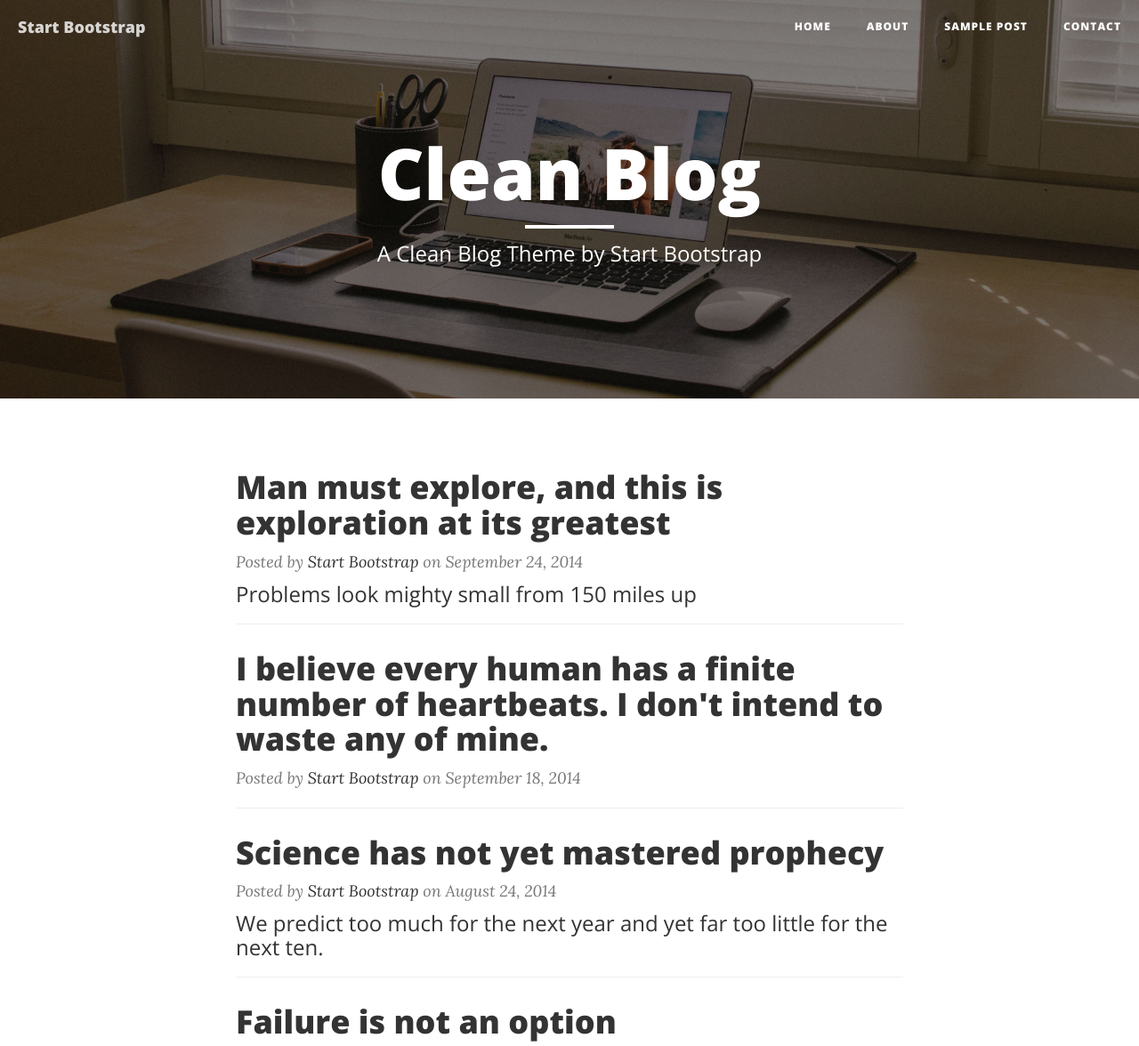
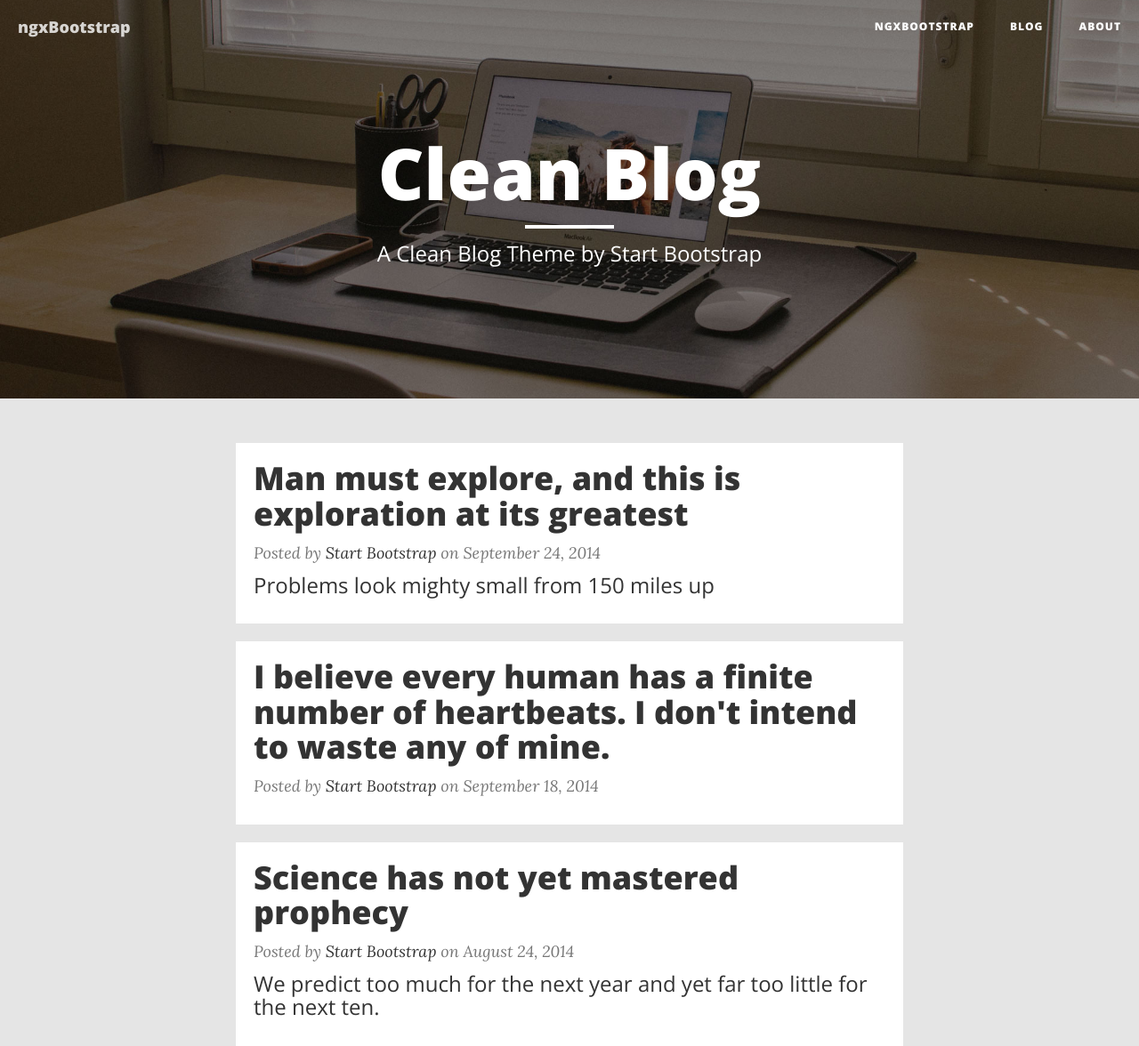
Before and after one commit to angular-esx/ngxbootstrap.io, a website: page index.html in a window 1280 px wide. Shown: the top 1176 px of the page at 89% size. Drawn offline with nearby package versions, Linux system fonts and the light colour scheme.

Commit message:
Update blog

```diff
--- a/app/blog.html
+++ b/app/blog.html
@@ -6,23 +6,20 @@
                     <span class="sr-only">Toggle navigation</span>
                     Menu <i class="fa fa-bars"></i>
                 </button>
-            <a class="navbar-brand" [routerLink]="['ListPost']">Start Bootstrap</a>
+            <a class="navbar-brand" [routerLink]="['ListPost']">ngxBootstrap</a>
         </div>
 
         <!-- Collect the nav links, forms, and other content for toggling -->
         <div class="collapse navbar-collapse" id="bs-example-navbar-collapse-1">
             <ul class="nav navbar-nav navbar-right">
                 <li>
-                    <a [routerLink]="['ListPost']">Home</a>
+                    <a href="landing.html">ngxBootstrap</a>
+                </li>
+                <li>
+                    <a [routerLink]="['ListPost']">Blog</a>
                 </li>
                 <li>
                     <a [routerLink]="['About']">About</a>
-                </li>
-                <li>
-                    <a [routerLink]="['Post', {id : 1}]">Sample Post</a>
-                </li>
-                <li>
-                    <a href="contact.html">Contact</a>
                 </li>
             </ul>
         </div>
@@ -33,8 +30,8 @@
 
 
 <!-- content -->
- <router-outlet></router-outlet>
- <hr>
+<router-outlet></router-outlet>
+
 <!-- Footer -->
 <footer>
     <div class="container">
--- a/app/posts/listpost.html
+++ b/app/posts/listpost.html
@@ -26,7 +26,7 @@
                     Problems look mighty small from 150 miles up
                 </h3>
             </div>
-            <hr>
+
             <div class="post-preview">
                 <a [routerLink]="['Post', {id:2}]">
                     <h2 class="post-title">
@@ -35,7 +35,7 @@
                 </a>
                 <p class="post-meta">Posted by <a href="#">Start Bootstrap</a> on September 18, 2014</p>
             </div>
-            <hr>
+
             <div class="post-preview">
                 <a [routerLink]="['Post', {id: 3}]">
                     <h2 class="post-title">
@@ -48,7 +48,7 @@
                     We predict too much for the next year and yet far too little for the next ten.
                 </h3>
             </div>
-            <hr>
+
             <div class="post-preview">
                 <a [routerLink]="['Post', {id: 4}]">
                     <h2 class="post-title">
@@ -61,7 +61,7 @@
                     Many say exploration is part of our destiny, but it’s actually our duty to future generations.
                 </h3>
             </div>
-            <hr>
+
             <!-- Pager -->
             <ul class="pager">
                 <li class="next">
--- a/less/clean-blog.less
+++ b/less/clean-blog.less
@@ -5,6 +5,7 @@ body {
   .serif-font;
   font-size: 20px;
   color: @gray-dark;
+  background: #E5E5E5;
 }
 
 // Typography
@@ -217,6 +218,9 @@ hr.small {
 
 // Post Preview Pages
 .post-preview {
+  background: white;
+  padding: 20px;
+  margin-bottom: 20px;
   > a {
     color: @gray-dark;
     &:hover, &:focus {
@@ -225,7 +229,7 @@ hr.small {
     }
     > .post-title {
       font-size: 30px;
-      margin-top: 30px;
+      margin-top: 0px;
       margin-bottom: 10px;
     }
   }
```
Also changed, not shown: css/clean-blog.css, css/clean-blog.min.css.
